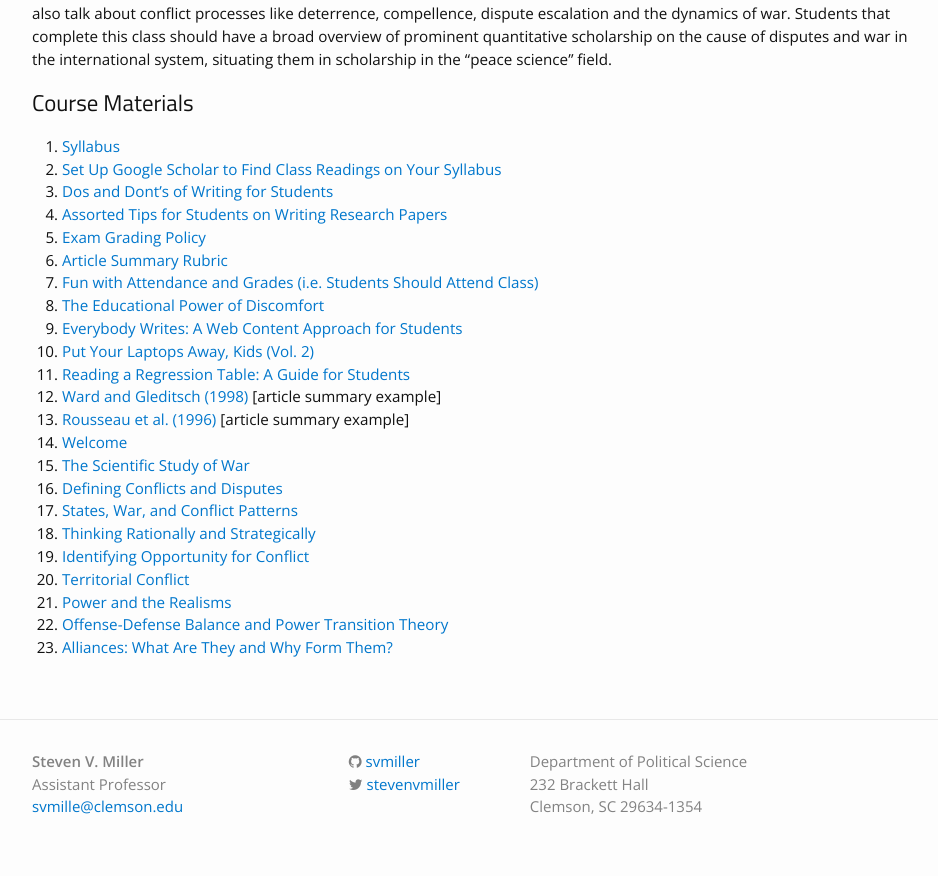
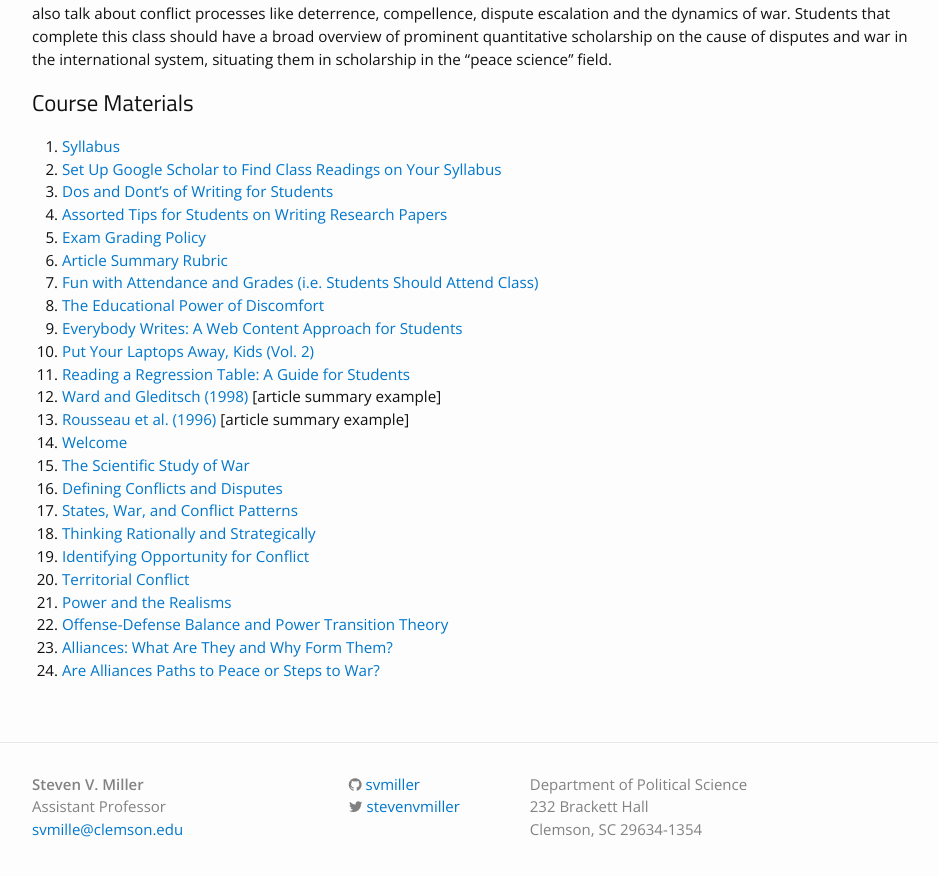
Before and after one commit to svmiller/svmiller.github.io, a Jekyll site: the page built from teaching/posc-3610.md, in a window 1280 px wide and 900 px high, scrolled down 669 px. Shown: the top 876 px of the window, without its empty margins (163-1101 px from the left). Built offline with Jekyll 4.4.1, drawn with Linux system fonts in a browser that asks for light colours; nearby versions of some CDN libraries; some web fonts are replaced.

Commit message:
add lecture 10.05.2017

```diff
--- a/teaching/posc-3610.md
+++ b/teaching/posc-3610.md
@@ -34,6 +34,7 @@ The onset, expansion and consequences of inter-state conflict lie at the heart o
 21. [Power and the Realisms](https://www.dropbox.com/s/fnrz8tzs7s8rtpc/posc3610-lecture-power-1.pdf?dl=0)
 22. [Offense-Defense Balance and Power Transition Theory](https://www.dropbox.com/s/ld7p3krskinvtbf/posc3610-lecture-od-balance-ptt.pdf?dl=0)
 23. [Alliances: What Are They and Why Form Them?](https://www.dropbox.com/s/0ddb5bztpohc806/posc3610-lecture-alliance-1.pdf?dl=0)
+24. [Are Alliances Paths to Peace or Steps to War?](https://www.dropbox.com/s/w4s3fk4jzufdvs5/posc3610-lecture-alliance-2.pdf?dl=0)
 
 <!--
 3. [Dos and Dont's of Writing for Students](http://svmiller.com/blog/2015/06/dos-and-donts-of-writing-for-students/)
```
